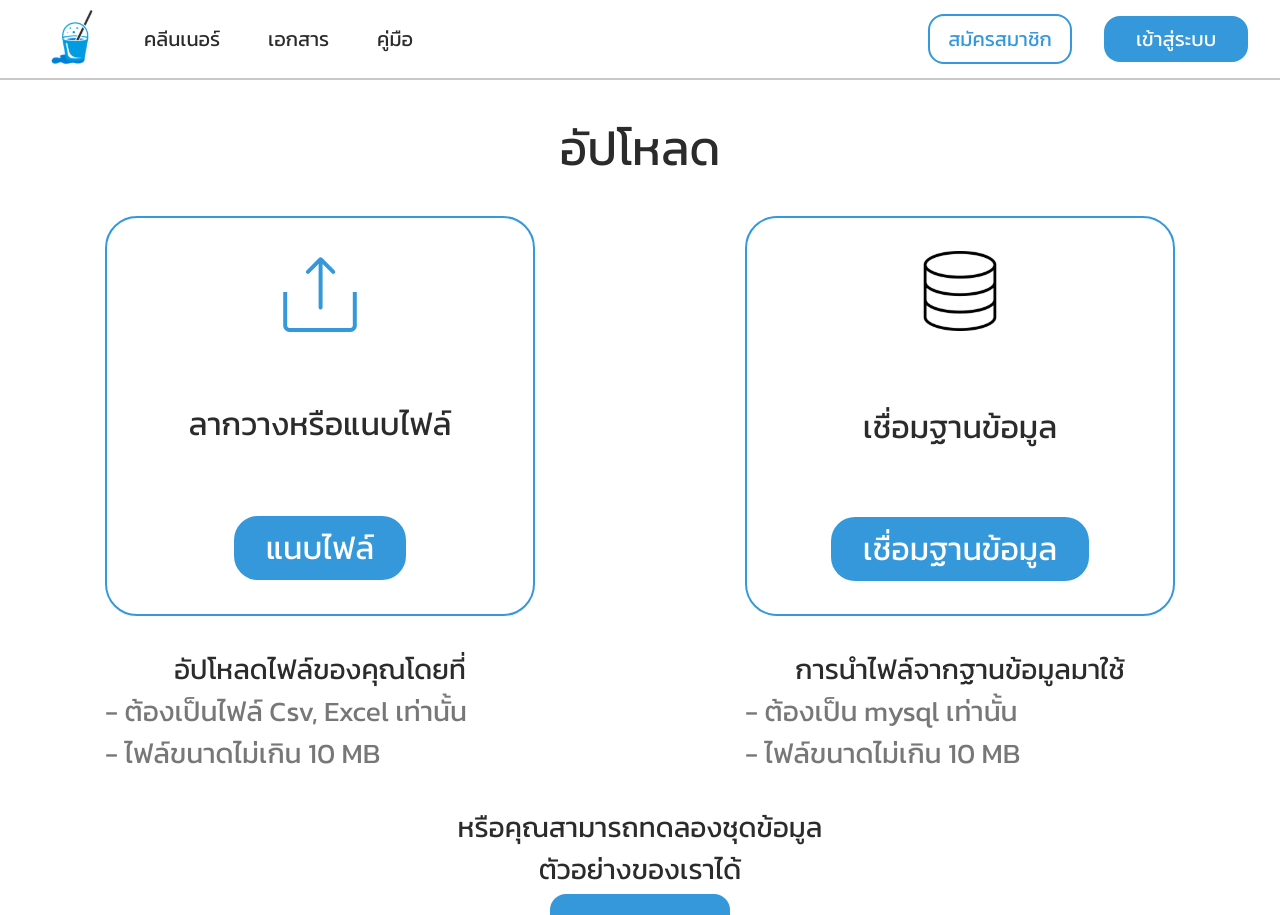
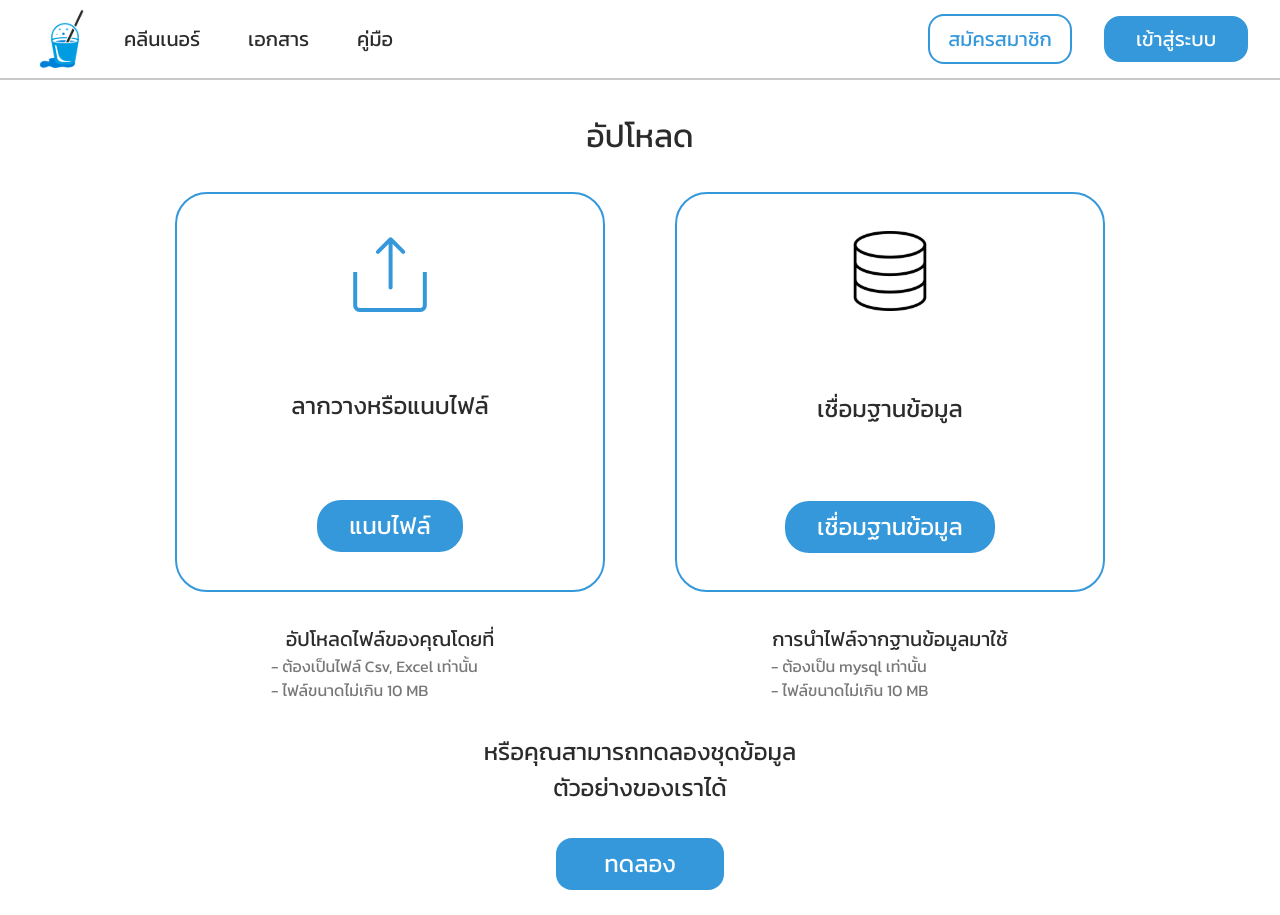
Before and after one commit to carrotmanfen/cleansing-web, a Next.js app: page /uploadPage in a window 1280 px wide. Shown: the top 915 px of the page. Built offline with nearby package versions, Linux system fonts and the light colour scheme.

Commit message:
dev by fay ka :)

```diff
--- a/src/assets/index.js
+++ b/src/assets/index.js
@@ -1,10 +1,11 @@
 import logo from './logo.svg'
 import uploadIcon from './uploadIcon.svg'
 import databaseIcon from './databaseIcon.svg'
+import pic from './pic.svg'
 
 export{
     logo,
     uploadIcon,
     databaseIcon,
-
+    pic,
 }
--- a/src/components/Navbar.jsx
+++ b/src/components/Navbar.jsx
@@ -7,7 +7,7 @@ export const Navbar = () => {
   return (
     <div className='w-screen flex flex-row justify-between sticky h-[80px] border-b-2 border-borderNavbar z-50 top-0 bg-white'>
         <div className='flex flex-row items-center gap-4 h-full font-kanit text-[20px] text-textPrimary pl-8'>
-            <Image src={logo} width={80} height={80} objectFit='cover' alt="logo" />
+            <Image src={logo} width={60} height={60} objectFit='contain' alt="logo" />
             <button className="h-full hover:bg-primary hover:text-white px-4">คลีนเนอร์</button>
             <button className="h-full hover:bg-primary hover:text-white px-4">เอกสาร</button>
             <button className="h-full hover:bg-primary hover:text-white px-4">คู่มือ</button>
--- a/src/pages/index.jsx
+++ b/src/pages/index.jsx
@@ -1,11 +1,50 @@
 import React from 'react'
+import Image from 'next/legacy/image'
+import { logo } from '@/assets';
+import { Navbar } from '../components/Navbar'
+import { pic, uploadIcon } from '@/assets'
 
 export default function Home() {
   return (
     <main
       className="text-red"
     >
-      8;p
+      <div className='relative w-screen h-full'>
+        <Navbar />
+        <div className='w-full flex flex-col items-center'>
+          <div className='mt-8'>
+            <Image src={logo} width={150} height={200} objectFit='contain' alt="logo" />
+          </div>
+          <p className='text-[32px] text-textPrimary font-kanit mt-2'>คลีนเนอร์</p>
+          <div className='flex flex-col w-full mt-2 font-kanit text-textPrimary text-center items-center'>
+            <p className='text-textGray text-[16px]'>คลีนเนอร์เว็บไซต์สำหรับการศึกษา เรียนรู้</p>
+            <p className='text-textGray text-[16px]'>และทำความสะอาดข้อมูล คลีนเนอร์จะช่วยทำให้</p>
+            <p className='text-textGray text-[16px]'>ข้อมูลของผู้ใช้มีคุณภาพมากยิ่งขึ้น</p>
+            <button className='px-12 py-2 bg-primary text-white text-[24px] w-fit rounded-2xl mt-8 hover:bg-hoverPrimary'>ทำความสะอาดข้อมูล</button>
+          </div>
+          <div className='w-[700px] flex flex-col mt-20 justify-around border-0 pb-20'>
+            <p className='text-textPrimary font-kanit text-[24px]'>Some of Feature</p>
+            <div className='w-[700px] mt-5 flex flex-col justify-center border-0'>
+              <Image src={pic} width={700} height={500} objectFit='corver' alt="pic" />
+              <p className='text-textGray text-[16px] mt-2'> Some of description Some of description Some of description Some of description Some of description Some of description Some of description Some of description Some of descriptionSome of descriptionSome of descriptionSome of descriptionSome of description</p>
+            </div>
+
+            <p className='text-textPrimary font-kanit text-[24px] mt-5'>Some of Feature 2</p>
+            <div className='w-[700px] mt-5 flex flex-col justify-center border-0'>
+              <Image src={pic} width={700} height={500} objectFit='corver' alt="pic" />
+              <p className='text-textGray text-[16px] mt-2'> Some of description Some of description Some of description Some of description Some of description Some of description Some of description Some of description Some of descriptionSome of descriptionSome of descriptionSome of descriptionSome of description</p>
+            </div>
+
+            <p className='text-textPrimary font-kanit text-[24px] mt-5'>Some of Feature 3</p>
+            <div className='w-[700px] mt-5 flex flex-col justify-center border-0'>
+              <Image src={pic} width={700} height={500} objectFit='corver' alt="pic" />
+              <p className='text-textGray text-[16px] mt-2'> Some of description Some of description Some of description Some of description Some of description Some of description Some of description Some of description Some of descriptionSome of descriptionSome of descriptionSome of descriptionSome of description</p>
+            </div>
+          </div>
+        </div>
+
+      </div>
+
     </main>
   )
 }
--- a/src/pages/uploadPage.jsx
+++ b/src/pages/uploadPage.jsx
@@ -36,19 +36,19 @@ const UploadPage = () => {
   return (
     <div className='relative w-screen h-full'>
         <Navbar/>
-        <div className='w-full flex flex-col items-center'>
-            <p className='text-[48px] text-textPrimary font-kanit mt-8'>อัปโหลด</p>
-            <div className='w-full flex flex-row mt-8 justify-around'>
+        <div className='w-full flex flex-col items-center pb-20'>
+            <p className='text-[32px] text-textPrimary font-kanit mt-8'>อัปโหลด</p>
+            <div className='w-[1000px] flex flex-row mt-8 justify-around'>
                 <div className='w-[430px]'>
                     <div className='w-full flex flex-col h-[400px] rounded-[32px] border-2 border-primary justify-around items-center'>
                         <Image src={uploadIcon} width={80} height={80} objectFit='cover' alt="logo" />
-                        <p className='font-kanit text-[32px] text-textPrimary'>ลากวางหรือแนบไฟล์</p>
-                        <button className='font-kanit text-[32px] px-8 py-2 bg-primary text-white rounded-3xl hover:bg-hoverPrimary'>
+                        <p className='font-kanit text-[24px] text-textPrimary'>ลากวางหรือแนบไฟล์</p>
+                        <button className='font-kanit text-[24px] px-8 py-2 bg-primary text-white rounded-3xl hover:bg-hoverPrimary'>
                             แนบไฟล์
                         </button>
                     </div>
-                    <div className='text-[28px] font-kanit mt-8'>
-                        <p className='w-full text-center text-textPrimary'>อัปโหลดไฟล์ของคุณโดยที่</p>
+                    <div className='text-[16px] font-kanit mt-8 px-24'>
+                        <p className='w-full text-center text-textPrimary text-[20px]'>อัปโหลดไฟล์ของคุณโดยที่</p>
                         <p className='text-textGray'>- ต้องเป็นไฟล์ Csv, Excel เท่านั้น</p>
                         <p className='text-textGray'>- ไฟล์ขนาดไม่เกิน 10 MB</p>
                     </div>
@@ -58,22 +58,22 @@ const UploadPage = () => {
                         <div className='z-0'>
                             <Image src={databaseIcon} width={80} height={80} objectFit='cover' alt="logo" />
                         </div>
-                        <p className='font-kanit text-[32px] text-textPrimary'>เชื่อมฐานข้อมูล</p>
-                        <button onClick={handleConnect} className='font-kanit text-[32px] px-8 py-2 bg-primary text-white rounded-3xl hover:bg-hoverPrimary'>
+                        <p className='font-kanit text-[24px] text-textPrimary'>เชื่อมฐานข้อมูล</p>
+                        <button onClick={handleConnect} className='font-kanit text-[24px] px-8 py-2 bg-primary text-white rounded-3xl hover:bg-hoverPrimary'>
                             เชื่อมฐานข้อมูล
                         </button>
                     </div>
-                    <div className='text-[28px] font-kanit mt-8'>
-                        <p className='w-full text-center text-textPrimary'>การนำไฟล์จากฐานข้อมูลมาใช้</p>
+                    <div className='text-[16px] font-kanit mt-8 px-24'>
+                        <p className='w-full text-center text-textPrimary text-[20px]'>การนำไฟล์จากฐานข้อมูลมาใช้</p>
                         <p className='text-textGray'>- ต้องเป็น mysql เท่านั้น</p>
                         <p className='text-textGray'>- ไฟล์ขนาดไม่เกิน 10 MB</p>
                     </div>
                 </div>
             </div>
-                <div className='flex flex-col w-full mt-8 text-[28px] font-kanit text-textPrimary text-center items-center'>
-                    <p>หรือคุณสามารถทดลองชุดข้อมูล</p>
-                    <p>ตัวอย่างของเราได้</p>
-                    <button className='px-12 py-2 bg-primary text-white w-fit rounded-2xl mt-1 hover:bg-hoverPrimary'>ทดลอง</button>
+                <div className='flex flex-col w-full mt-8 font-kanit text-textPrimary text-center items-center'>
+                    <p className='text-[24px]'>หรือคุณสามารถทดลองชุดข้อมูล</p>
+                    <p className='text-[24px]'>ตัวอย่างของเราได้</p>
+                    <button className='text-[24px] px-12 py-2 bg-primary text-white w-fit rounded-2xl mt-8 hover:bg-hoverPrimary'>ทดลอง</button>
                 </div>
         </div>
     </div>
```
Also changed, not shown: src/assets/logo.svg, src/assets/pic.svg (added).
